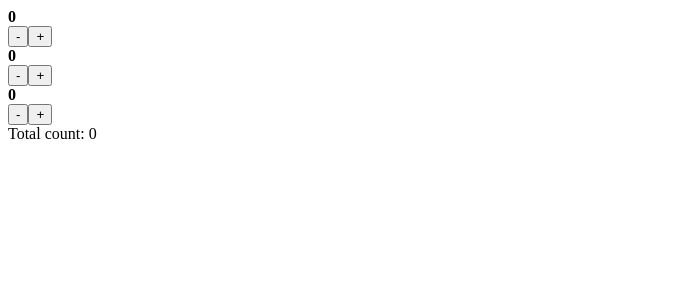
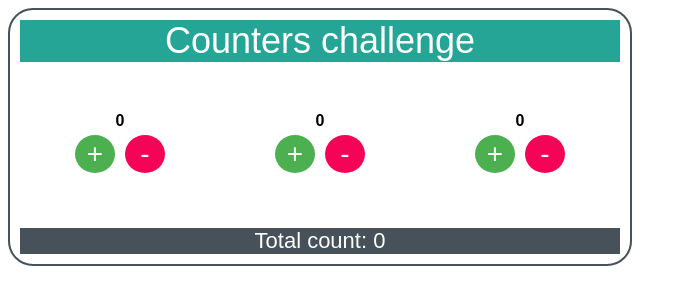
Before and after one commit to Claudiatp22/counters, a React (Create React App) app: page / in a window 1280 px wide. Shown: the top 304 px of the page, without its empty margins (0-687 px from the left). Built offline with nearby package versions, Linux system fonts and the light colour scheme.

Commit message:
Stage3: add styles to Counters pannel

```diff
--- a/src/App.tsx
+++ b/src/App.tsx
@@ -1,11 +1,14 @@
 import React from 'react';
 import CountersPannel from './components/counter/CountersPannel';
+import { styles } from './styles/components';
 
 function App() {
   return (
-    <CountersPannel
-      key="counter-pannel"
-    />
+    <div style={styles.App}>
+      <CountersPannel
+        key="counter-pannel"
+      />
+    </div>
   );
 }
 
--- a/src/components/counter/Counter.tsx
+++ b/src/components/counter/Counter.tsx
@@ -1,5 +1,6 @@
 import React from 'react';
 import { Increment, Decrement } from '../../functionalities';
+import { styles } from '../../styles/components';
 
 interface IProps {
     counterId: number;
@@ -10,11 +11,11 @@ interface IProps {
 
 function Counter({ counterId, value, handleChange }: IProps) {
   return (
-    <div>
+    <div style={styles.Counter}>
       <b data-testid={`counter-${counterId}`}>{value}</b>
       <div>
-        <button data-testid={`subtraction-btn-${counterId}`} type="button" onClick={() => handleChange(counterId, Decrement(value))}>-</button>
-        <button data-testid={`addition-btn-${counterId}`} type="button" onClick={() => handleChange(counterId, Increment(value))}>+</button>
+        <button data-testid={`addition-btn-${counterId}`} type="button" style={styles.IncrementButton} onClick={() => handleChange(counterId, Increment(value))}>+</button>
+        <button data-testid={`subtraction-btn-${counterId}`} type="button" style={styles.DecrementButton} onClick={() => handleChange(counterId, Decrement(value))}>-</button>
       </div>
     </div>
   );
--- a/src/components/counter/CountersPannel.tsx
+++ b/src/components/counter/CountersPannel.tsx
@@ -1,4 +1,5 @@
 import React, { useState } from 'react';
+import { styles } from '../../styles/components';
 import Counter from './Counter';
 import CountersSummary from './CountersSummary';
 import { ICounter } from './types';
@@ -24,8 +25,9 @@ function CountersPannel() {
   };
 
   return (
-    <section>
-      <div>
+    <section style={styles.Pannel}>
+      <div style={styles.CountersHeader}>Counters challenge</div>
+      <div style={styles.Counters}>
         {counters.map((counter) => (
           <Counter
             key={counter.id}
@@ -35,7 +37,7 @@ function CountersPannel() {
           />
         ))}
       </div>
-      <div>
+      <div style={styles.CountersSummary}>
         <CountersSummary counters={counters} />
       </div>
     </section>
--- /dev/null
+++ b/src/styles/colors.ts
@@ -0,0 +1,7 @@
+export const Colors = {
+  primary: '#25a596',
+  secondary: '#46515a',
+  green: '#4caf50',
+  red: '#f50357',
+  white: '#ffffff',
+};
--- /dev/null
+++ b/src/styles/components.ts
@@ -0,0 +1,67 @@
+import { Colors } from './colors';
+
+const App = {
+  fontFamily: 'arial',
+  display: 'inline-block',
+};
+
+const Button = {
+  color: Colors.white,
+  padding: '3px',
+  margin: '5px',
+  width: '40px',
+  borderRadius: '50%',
+  border: 'none',
+  textDecoration: 'none',
+  fontSize: '28px',
+  cursor: 'pointer',
+};
+
+const IncrementButton = {
+  backgroundColor: Colors.green,
+  ...Button,
+};
+const DecrementButton = {
+  backgroundColor: Colors.red,
+  ...Button,
+};
+
+const Pannel = {
+  border: '2px solid grey',
+  borderColor: Colors.secondary,
+  borderRadius: '25px',
+  padding: '10px',
+  // Making use of `const` as notation to avoid ts type error https://www.typescriptlang.org/docs/handbook/release-notes/typescript-3-4.html#const-assertions
+  textAlign: 'center' as const,
+};
+
+const Counters = {
+  display: 'inline-flex',
+};
+
+const Counter = {
+  margin: '50px',
+};
+
+const CountersHeader = {
+  color: Colors.white,
+  backgroundColor: Colors.primary,
+  fontSize: '36px',
+};
+
+const CountersSummary = {
+  color: Colors.white,
+  backgroundColor: Colors.secondary,
+  fontSize: '22px',
+};
+
+export const styles = {
+  App,
+  IncrementButton,
+  DecrementButton,
+  Pannel,
+  Counters,
+  Counter,
+  CountersHeader,
+  CountersSummary,
+};
```
